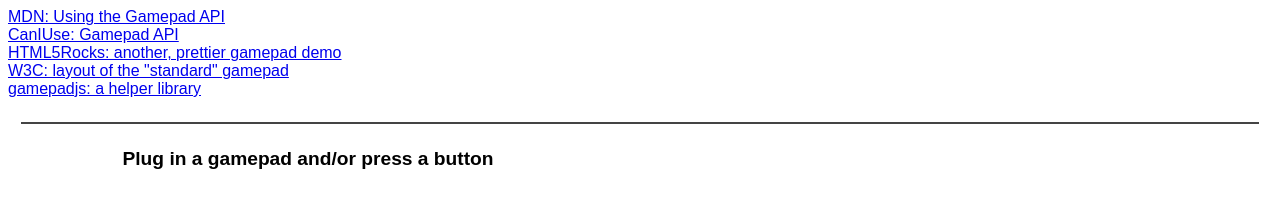
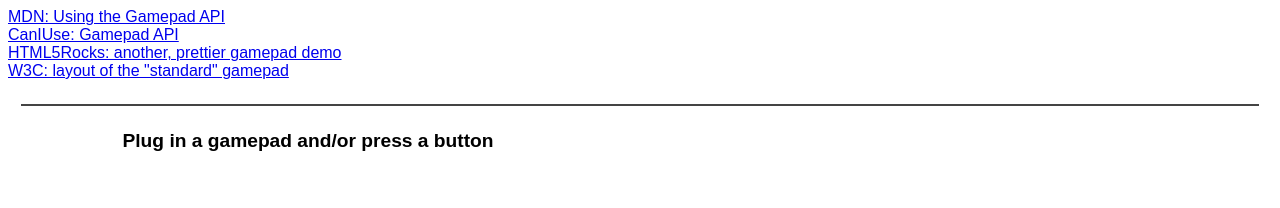
Before and after one commit to beejjorgensen/gamepaddemo, a plain HTML site: page index.html in a window 1280 px wide. Drawn offline with Linux system fonts and the light colour scheme.

Commit message:
apparently gamepadjs is deprecated; removed

```diff
--- a/index.html
+++ b/index.html
@@ -23,7 +23,6 @@ FF not injecting newly-connected units correctly
 	<a href="http://caniuse.com/#search=Gamepad%20API">CanIUse: Gamepad API</a><br>
 	<a href="http://www.html5rocks.com/en/tutorials/doodles/gamepad/gamepad-tester/tester.html">HTML5Rocks: another, prettier gamepad demo</a><br>
 	<a href="https://dvcs.w3.org/hg/gamepad/raw-file/default/gamepad.html#remapping">W3C: layout of the "standard" gamepad</a><br>
-	<a href="http://www.gamepadjs.com/">gamepadjs: a helper library</a>
 </div>
 
 <div class="spacer"></div>
```
